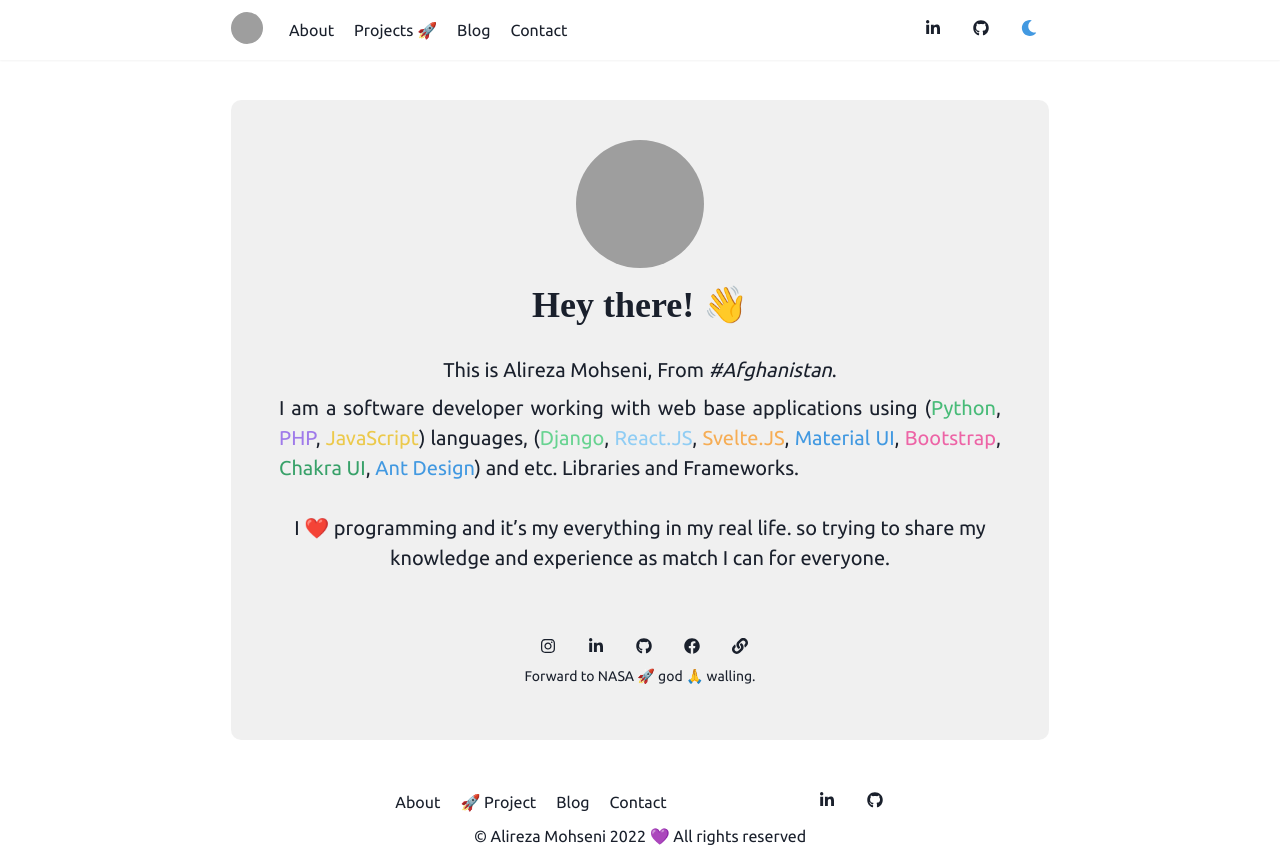
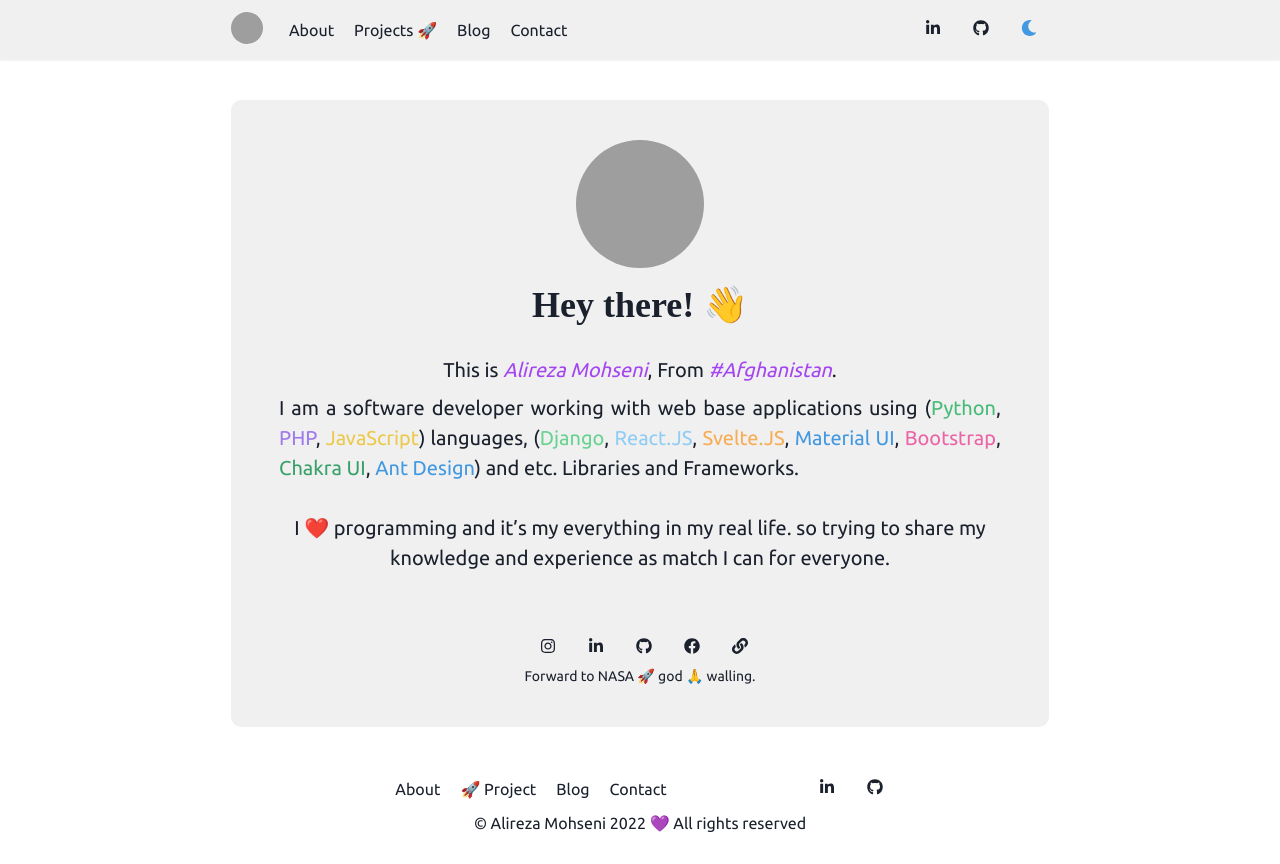
Before and after one commit to aramoh3ni/alirezamohseni-website, a React (Create React App) app: page / in a window 1280 px wide. Built offline with nearby package versions, Linux system fonts and the light colour scheme; grey boxes are pictures that could not be loaded; a web font is replaced by a local one.

Commit message:
some basic styles changed in cardlist and navmenu

```diff
--- a/src/App.js
+++ b/src/App.js
@@ -15,7 +15,7 @@ export default function App() {
   return (
     <>
       <NavMenu maxWith={maxWith} />
-      <Container maxW={maxWith} mt={10} mb={10} style={{height:"80vh"}}>
+      <Container maxW={maxWith} mt={10} mb={10}>
         {/* <Header /> */}
 
         <Router />
--- a/src/assets/css/style.css
+++ b/src/assets/css/style.css
@@ -25,3 +25,14 @@ h4 {
        display: none;
    }
 }
+
+.linkText {
+    color: rgba(145, 28, 240, 0.801);
+    font-style: italic;
+    cursor: pointer;
+
+}
+
+.linkText:hover {
+    color: rgba(145, 28, 240, 0.466);
+}
--- a/src/components/CardList.jsx
+++ b/src/components/CardList.jsx
@@ -11,12 +11,12 @@ import {
 
 export const CardList = ({ data }) => {
     return data.map((item, i) => (
-        <Box key={i} borderWidth='1px' rounded='md' overflow='hidden'>
+        <Box key={i} background='blackAlpha.100' rounded='md'>
             <Image src={item.imageUrl} alt={item.title} />
             <LinkBox as='article' p='5' >
 
                 <Box as='time' dateTime='2021-01-15 15:30:00 +0000 UTC'>
-                   {item.postedAt}
+                    {item.postedAt}
                 </Box>
                 <Heading size='md' my='2'>
                     <LinkOverlay href={item.url}>
@@ -26,7 +26,7 @@ export const CardList = ({ data }) => {
                 <Text mb={4}>
                     {item.content.slice(0, 50)}
                 </Text>
-                <Link href='https://chakra-ui.com' isExternal>
+                <Link href={item.link} isExternal _hover={true}>
                     Readmore ✌️
                 </Link>
             </LinkBox>
--- a/src/components/NavMenu.jsx
+++ b/src/components/NavMenu.jsx
@@ -25,7 +25,7 @@ export const NavMenu = (props) => {
     const { colorMode, toggleColorMode } = useColorMode();
     const isDark = colorMode === 'dark';
     return (
-        <VStack shadow={'sm'} bg='whiteAlpha.100' p={2}>
+        <VStack shadow={'sm'} bg='blackAlpha.100' p={2}>
             <Container maxW={maxWith}>
                 <Flex w={"100%"}>
 
--- a/src/index.js
+++ b/src/index.js
@@ -12,7 +12,7 @@ const root = ReactDOM.createRoot(document.getElementById('root'));
 root.render(
   <React.StrictMode>
     <ChakraProvider>
-      <ColorModeScript initialColorMode='light' />
+      <ColorModeScript initialColorMode='dark' />
       <BrowserRouter>
         <App />
       </BrowserRouter>
```
